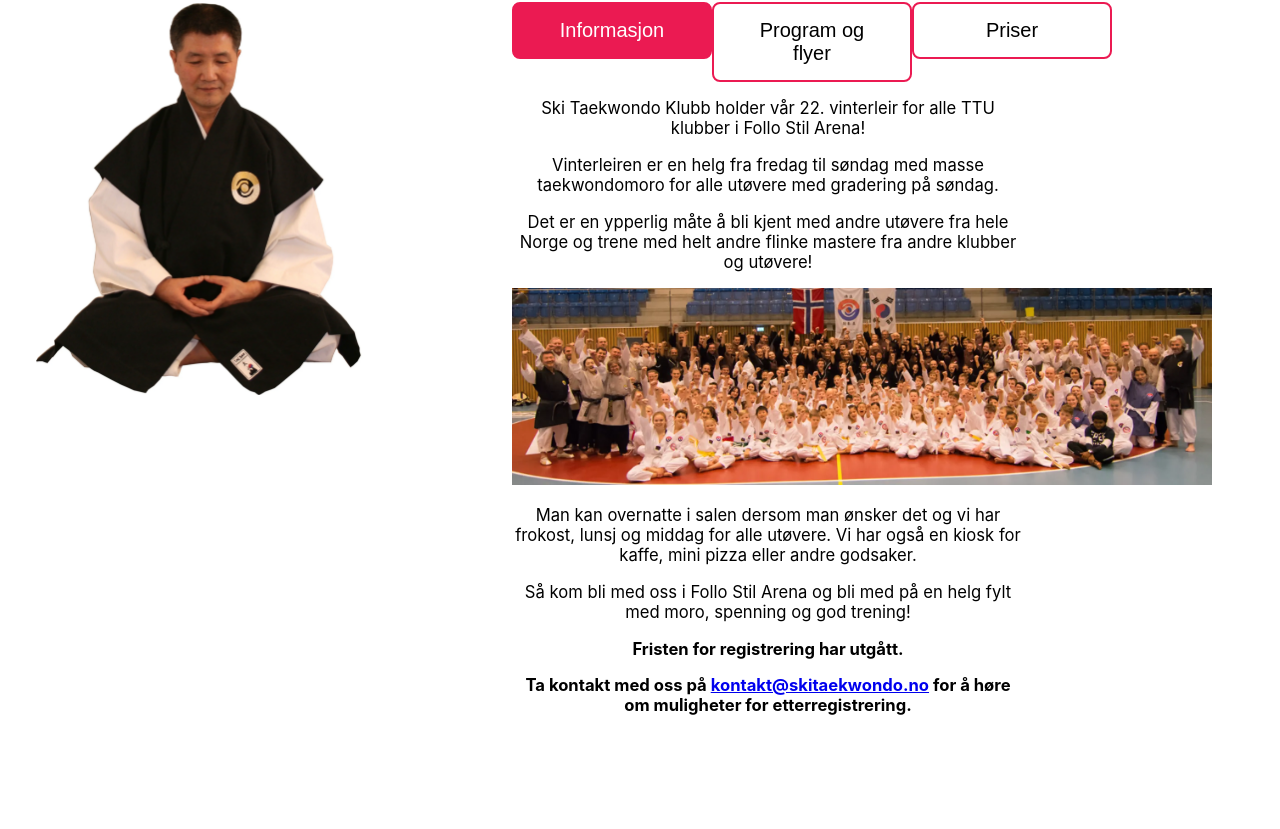
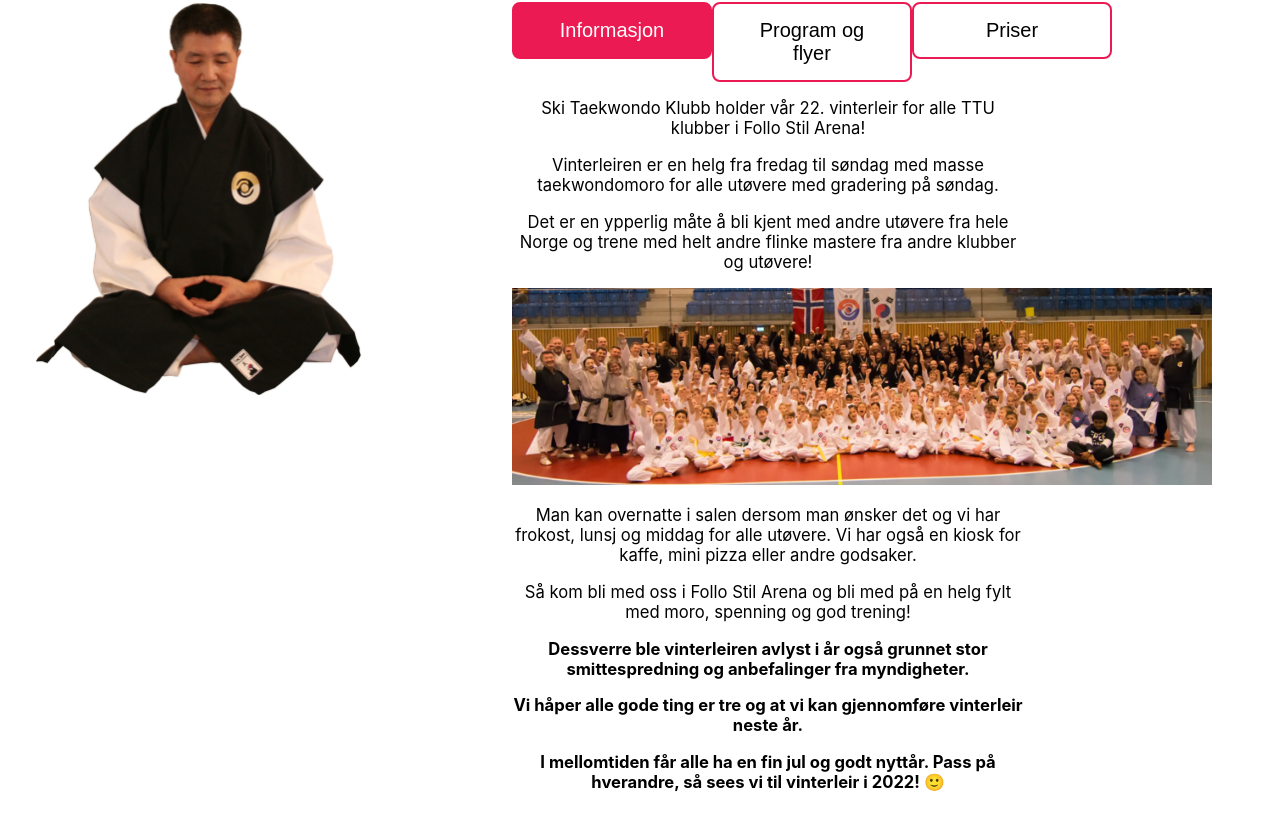
Before and after one commit to skitaekwondoklubb/skitaekwondo.no, a React (Create React App) app in the folder web/ClientApp/: page /vinterleir in a window 1280 px wide. Shown: the part 229-1058 px from the top of the page. Before the commit the page ends 1001 px from the top, so only its background shows below. Built offline with nearby package versions, Linux system fonts and the light colour scheme.

Commit message:
Remove vinterleir.

```diff
--- a/web/ClientApp/src/containers/arrangementer/arrangementer.tsx
+++ b/web/ClientApp/src/containers/arrangementer/arrangementer.tsx
@@ -14,20 +14,14 @@ function Arrangementer() {
                 <a href={vinterleirPicture} target="_blank" >
                     <img src={vinterleirPicture} alt="Fellesbilde vinterleir" className={styles.textPicture} />
                 </a>
-                <h3>Dato: 3-5. desember 2021.</h3>
+                <h3>Dato: Avlyst.</h3>
                 <h3>Pris: 975,- for voksen, 825,- for barn.</h3>
-
-                <p>Vårt årlige vinterleir skal holdes i år etter et opphold i 2020!</p>
-                <p>Her blir det mye fart og moro i Stil Arena på Langhus! Utøvere fra TTU klubber over hele landet kommer for å delta på vinterleir med oss.</p>
-                <p>Ypperlig sted for å møte flere som elsker taekwondo og for å få helt unike treninger med mastere fra hele Norge!</p>
-                <p>Dangradering er fredag 3. desember. Det vil også være cupgradering på søndagen den 5. desember i Stil Arena.</p>
-                <p>Se mer informasjon om vinterleir for program og invitasjoner.</p>
                 <b>
-                    <p>Fristen for registrering har utgått.</p>
-                    <p>Ta kontakt med oss på <a href="mailto:kontakt@skitaekwondo.no">kontakt@skitaekwondo.no</a> for å høre om muligheter for etterregistrering.</p>
+                    <p>Dessverre ble vinterleiren avlyst i år også grunnet stor smittespredning og anbefalinger fra myndigheter.</p>
+                    <p>Vi håper alle gode ting er tre og at vi kan gjennomføre vinterleir neste år.</p>
+                    <p>I mellomtiden får alle passe på hverandre, ha en fin jul 🎅🏻 og godt nyttår. 🎆</p>
+                    <p>Så sees vi til vinterleir i 2022! 🙂</p>
                 </b>
-                <Link to="/vinterleir"><button className={`${styles.registrationButton} ${styles.spaceButtons}`}>Mer informasjon om vinterleir</button></Link>
-
             </div>
         </div>
     )
--- a/web/ClientApp/src/containers/vinterleir/vinterleir.tsx
+++ b/web/ClientApp/src/containers/vinterleir/vinterleir.tsx
@@ -17,8 +17,9 @@ function Information(props: { history: any }) {
             <p>Man kan overnatte i salen dersom man ønsker det og vi har frokost, lunsj og middag for alle utøvere. Vi har også en kiosk for kaffe, mini pizza eller andre godsaker.</p>
             <p>Så kom bli med oss i Follo Stil Arena og bli med på en helg fylt med moro, spenning og god trening!</p>
             <b>
-                <p>Fristen for registrering har utgått.</p>
-                <p>Ta kontakt med oss på <a href="mailto:kontakt@skitaekwondo.no">kontakt@skitaekwondo.no</a> for å høre om muligheter for etterregistrering.</p>
+                <p>Dessverre ble vinterleiren avlyst i år også grunnet stor smittespredning og anbefalinger fra myndigheter.</p>
+                <p>Vi håper alle gode ting er tre og at vi kan gjennomføre vinterleir neste år.</p>
+                <p>I mellomtiden får alle ha en fin jul og godt nyttår. Pass på hverandre, så sees vi til vinterleir i 2022! 🙂</p>
             </b>
         </div>
 
--- a/web/ClientApp/src/navigation/mainRouting.tsx
+++ b/web/ClientApp/src/navigation/mainRouting.tsx
@@ -59,20 +59,23 @@ function MainRouting() {
             <Route exact path="/registrering">
               <div className={styles.expiredRegistration}>
                 <h1>Danseminaret er ferdig</h1>
-                <p>Så du trenger ikke registrere deg igjen :)</p>
+                <p>Så du trenger ikke registrere deg igjen 🙂</p>
                 <Link to="/"><button className={styles.backButton}>Tilbake til hovedsiden</button></Link>
               </div>
             </Route>
             <Route exact path="/vinterleirregistrering">
               <div className={styles.expiredRegistration}>
                 <h1>Registrering til vinterleir</h1>
-                <p>Fristen til å registrere seg til vinterleir er over.</p>
-                <p>Ta kontakt med oss på <a href="mailto:kontakt@skitaekwondo.no">kontakt@skitaekwondo.no</a> for å høre om vi har mulighet til etteregistrering.</p>
+                <p>Vinterleiren ble dessverre avlyst i år. Vi håper at alle gode ting er tre! 🙂</p>
                 <Link to="/"><button className={styles.backButton}>Tilbake til hovedsiden</button></Link>
               </div>
             </Route>
             <Route exact path="/vinterleiretterregistrering">
-              <VinterleirRegistrering />
+              <div className={styles.expiredRegistration}>
+                <h1>Registrering til vinterleir</h1>
+                <p>Vinterleiren ble dessverre avlyst i år. Vi håper at alle gode ting er tre! 🙂</p>
+                <Link to="/"><button className={styles.backButton}>Tilbake til hovedsiden</button></Link>
+              </div>
             </Route>
             <Route exact path="/vipps/:ordreId" render={(props) => <CheckVippsPayment orderId={props.match.params.ordreId}/>} />
           </Switch>
```
